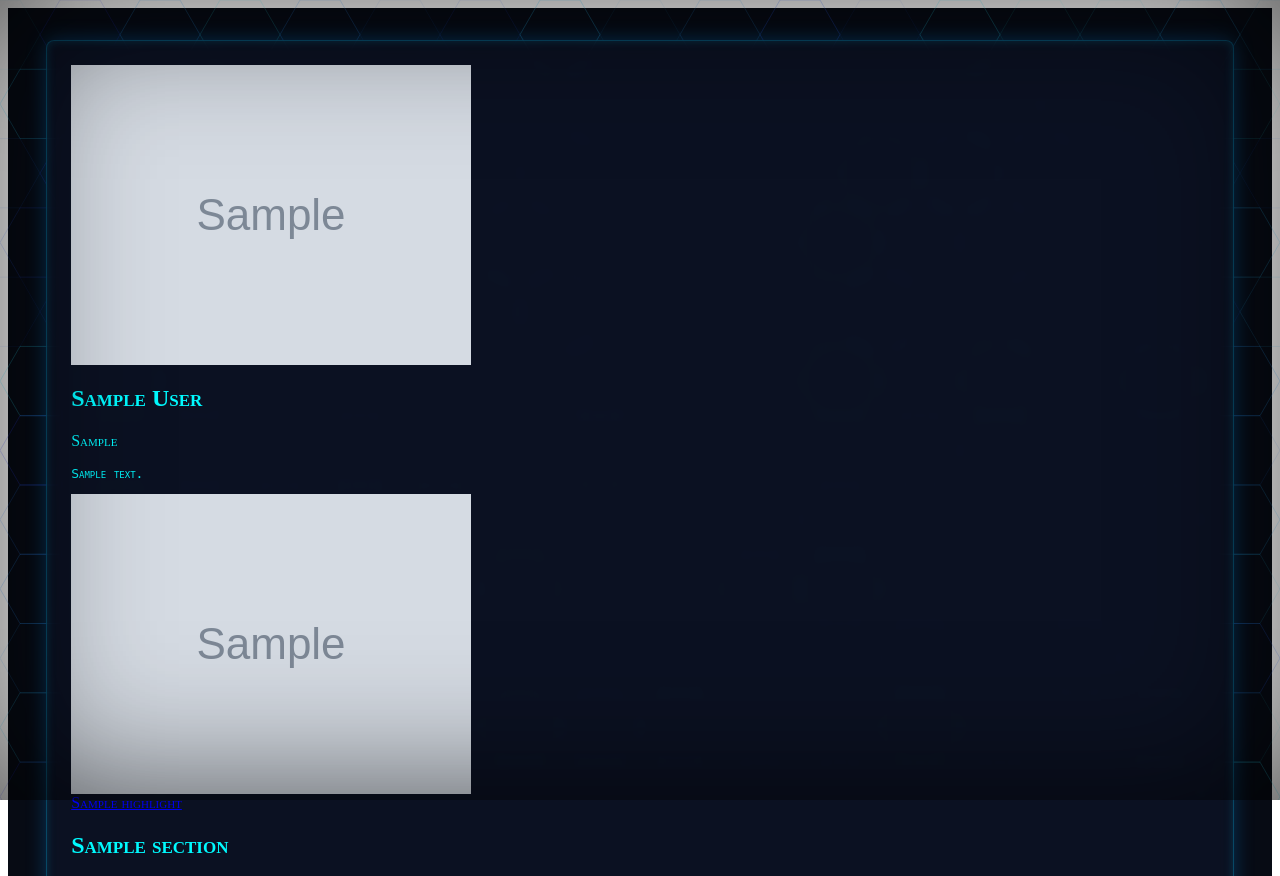
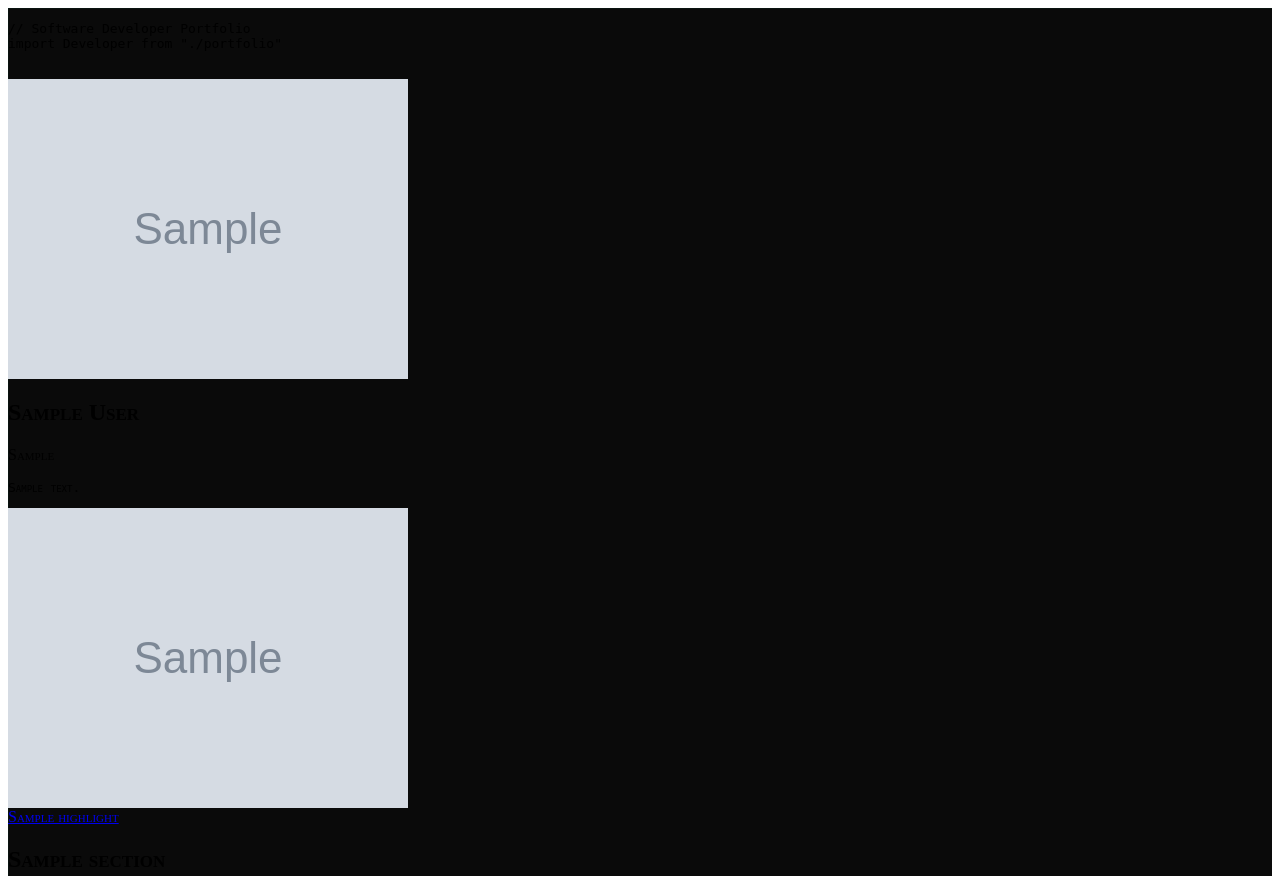
Before and after one commit to kushal1o1/Zylo, a Django app: template templates/designs/Development.html in a window 1280 px wide. Shown: the top 876 px of the page. Run offline with Django 5.2, Linux system fonts and the light colour scheme; the template is opened without the code that fills it: values that come from a table or form of the project are taken from there, others are empty; tables that the repository leaves empty hold one stand-in row (values such as "Sample post"); grey boxes marked "Sample" are stand-in pictures.

Commit message:
Feat:Added dynamically templates from admin pannel

```diff
--- a/ZYLO/settings.py
+++ b/ZYLO/settings.py
@@ -53,7 +53,7 @@ ROOT_URLCONF = 'ZYLO.urls'
 TEMPLATES = [
     {
         'BACKEND': 'django.template.backends.django.DjangoTemplates',
-        'DIRS': ['templates'],
+        'DIRS': ['templates','media/templates'],
         'APP_DIRS': True,
         'OPTIONS': {
             'context_processors': [
--- a/portfolios/models.py
+++ b/portfolios/models.py
@@ -119,6 +119,10 @@ def delete_old_background_image(sender, instance, **kwargs):
             # If the User_Info instance is new, nothing to delete
             pass
 
+def custom_upload_path(instance, filename):
+    # Define your custom path
+    return os.path.join('templates', filename)
+
 class Alldesigns(models.Model):
     DESIGN_CHOICES = [
         ('designs', 'Designs Folder'),
@@ -126,7 +130,7 @@ class Alldesigns(models.Model):
     ]
 
     name = models.CharField(max_length=100)  # Name of the design
-    template_file = models.FileField(upload_to='templates/', max_length=255)  # Upload the template file
+    template_file = models.FileField(upload_to=custom_upload_path, max_length=255)  # Upload the template file
     location = models.CharField(max_length=10, choices=DESIGN_CHOICES, default='designs')  # Folder choice
     code_name = models.CharField(max_length=6, unique=True)  # Code name for template (bg0, bg1, etc.)
 
@@ -138,6 +142,5 @@ class Alldesigns(models.Model):
 
         super().save(*args, **kwargs)
 
-
     def __str__(self):
         return self.name
--- a/templates/designs/Development.html
+++ b/templates/designs/Development.html
@@ -1,236 +1,84 @@
+<style>
+  /* Code Editor Grid Background */
+  .bg-code-editor {
+    background-color: #0a0a0a;
+    background-image:
+      linear-gradient(rgba(0, 255, 180, 0.04) 1px, transparent 1px),
+      linear-gradient(90deg, rgba(0, 255, 180, 0.04) 1px, transparent 1px);
 
-  <style>
-
-    @font-face {
-      font-family: 'Rajdhani';
-      font-style: normal;
-      font-weight: 500;
-      src: url(https://fonts.gstatic.com/s/rajdhani/v15/LDI2apCSOBg7S-QT7pb0EPOqeef2kg.woff2) format('woff2');
+    animation: editorGrid 30s linear infinite;
+    position: relative;
+    overflow: hidden;
+    height:fit-content;
   }
 
-    .gaming-background {
-      overflow: hidden;
-      background-color: #070b14;
-      width: 100%;
-      min-height: auto;
-
+  @keyframes editorGrid {
+    0% { background-position: 0 0, 0 0; }
+    100% { background-position: 100% 100%, 100% 100%; }
   }
 
-    .hex-grid-canvas {
+  /* Floating Dev Icons - random movement */
+  .float-icon {
     position: absolute;
-      top: 0;
-      left: 0;
-      width: 100%;
-      height: 100%;
-      z-index: 0;
-    }
-
-    .scan-line {
-      position: absolute;
-      top: 0;
-      left: 0;
-      width: 100%;
-      height: 100%;
-      background: repeating-linear-gradient(
-        to bottom,
-        rgba(0, 0, 0, 0) 0%,
-        rgba(0, 0, 0, 0) 98%,
-        rgba(0, 40, 100, 0.2) 98%,
-        rgba(0, 40, 100, 0.2) 100%
-      );
-      background-size: 100% 5px;
-      z-index: 2;
+    width: 40px;
+    opacity: 1;
+    animation: floatIcon 30s linear infinite;
     pointer-events: none;
   }
 
-    .vignette {
-      position: fixed;
-      top: 0;
-      left: 0;
-      width: 100%;
-      height: 100%;
-      box-shadow: inset 0 0 150px rgba(0, 0, 0, 0.7);
-      z-index: 2;
-      pointer-events: none;
+  @keyframes floatIcon {
+    0% {
+      transform: translateY(100vh) rotate(0deg);
     }
-
-    .contentgame {
-
-      z-index: 1;
-      color: #00faff;
-      background: rgba(13, 20, 40, 0.7);
-      backdrop-filter: blur(8px);
-      border-radius: 8px;
-      padding: 1.5rem;
-      margin: 2rem auto;
-      max-width: 90%;
-      box-shadow: 0 0 20px rgba(0, 150, 255, 0.3),
-                  inset 0 0 10px rgba(0, 200, 255, 0.2);
-      border: 1px solid rgba(0, 200, 255, 0.3);
+    100% {
+      transform: translateY(-100vh) rotate(360deg);
     }
-
-    .contentgame::before {
-      content: '';
-
-      top: 0;
-      left: 0;
-      right: 0;
-      height: 2px;
-      background: linear-gradient(90deg,
-        rgba(0, 200, 255, 0),
-        rgba(0, 200, 255, 0.8) 20%,
-        rgba(0, 200, 255, 0.2) 40%,
-        rgba(0, 200, 255, 0.8) 60%,
-        rgba(0, 200, 255, 0) 80%);
-      animation: scanEffect 4s infinite linear;
-    }
-
-    @keyframes scanEffect {
-      0% { transform: translateX(-100%); }
-      100% { transform: translateX(100%); }
   }
 </style>
+<div class=" ">
 
-  <div class="gaming-background  p-8 rounded-xl shadow-xl transform transition duration-300 ease-in-out  hover:shadow-2xl ">
-    <canvas id="hex-grid-canvas" class="hex-grid-canvas"></canvas>
-    <div class="scan-line"></div>
-    <div class="vignette"></div>
+<!-- Tailwind + BG Container -->
+<div class="bg-code-editor  w-full flex items-center justify-center text-white font-mono">
 
-    <div class="contentgame">
+  <!-- Floating Dev Icons (random X%) -->
+  <script>
+    const icons = [
+      "javascript", "python", "react", "github", "docker", "linux",
+      "go", "java", "cplusplus", "typescript", "nodejs", "html5", "css3"
+    ];
+    icons.forEach((icon, i) => {
+      const img = document.createElement("img");
+      img.src = `https://cdn.jsdelivr.net/gh/devicons/devicon/icons/${icon}/${icon}-original.svg`;
+      img.className = "float-icon";
+      img.style.left = `${Math.random() * 100}%`;
+      img.style.top = `${100 + Math.random() * 100}%`;
+      img.style.animationDelay = 0;
+      document.currentScript.parentElement.appendChild(img);
+    });
+  </script>
+
+  <!-- Simulated Code Editor -->
+  <div class="w-full  bg-[#1e1e1e]/90 border border-green-500/20 rounded-lg shadow-lg backdrop-blur p-6 relative z-10">
+
+    <!-- Editor Top Buttons -->
+    <div class="flex space-x-2 mb-4">
+      <span class="w-3 h-3 bg-red-500 rounded-full"></span>
+      <span class="w-3 h-3 bg-yellow-400 rounded-full"></span>
+      <span class="w-3 h-3 bg-green-500 rounded-full"></span>
+    </div>
+
+    <!-- Fake Code Header -->
+    <pre class="text-sm leading-relaxed text-green-300 mb-4">
+<span class="text-green-500">// Software Developer Portfolio</span>
+<span class="text-blue-400">import</span> <span class="text-cyan-300">Developer</span> from <span class="text-yellow-300">"./portfolio"</span>
+    </pre>
+
+    <!-- 🧩 Embedded Component -->
+    <div class="bg-[#111]/80 g border border-green-700 text-white p-8 rounded-xl shadow-xl transform transition duration-300 ease-in-out  hover:shadow-2xl flex flex-col items-center">
       {% include 'portfolio/main-info-phone.html' %}
     </div>
   </div>
+</div>
 
-  <script>
-    document.addEventListener('DOMContentLoaded', function() {
-      const canvas = document.getElementById('hex-grid-canvas');
-      const ctx = canvas.getContext('2d');
 
-      canvas.width = window.innerWidth;
-      canvas.height = window.innerHeight;
-
-      window.addEventListener('resize', function() {
-        canvas.width = window.innerWidth;
-        canvas.height = window.innerHeight;
-        initHexGrid();
-      });
-
-      const hexGrid = [];
-      const hexSize = 40;
-      const hexHeight = hexSize * Math.sqrt(3);
-      const hexWidth = hexSize * 2;
-      const hexSideLength = hexSize;
-      const hexVertAdjust = hexHeight / 2;
-
-      // Mouse tracking
-      const mouse = {
-        x: undefined,
-        y: undefined,
-        radius: 150
-      };
-
-      window.addEventListener('mousemove', function(event) {
-        mouse.x = event.x;
-        mouse.y = event.y;
-      });
-
-      class Hexagon {
-        constructor(x, y) {
-          this.x = x;
-          this.y = y;
-          this.baseOpacity = Math.random() * 0.2 + 0.05;
-          this.targetOpacity = this.baseOpacity;
-          this.currentOpacity = this.baseOpacity;
-          this.pulseSpeed = Math.random() * 0.02 + 0.01;
-          this.pulseDirection = Math.random() > 0.5 ? 1 : -1;
-          this.hue = Math.random() * 60 + 180; // Cyan to blue
-          this.isActivated = false;
-          this.activationLevel = 0;
-        }
-
-        draw() {
-          // Calculate distance from mouse
-          if (mouse.x && mouse.y) {
-            const dx = this.x - mouse.x;
-            const dy = this.y - mouse.y;
-            const distance = Math.sqrt(dx * dx + dy * dy);
-
-            if (distance < mouse.radius) {
-              this.isActivated = true;
-              this.targetOpacity = 0.8 * (1 - distance / mouse.radius) + this.baseOpacity;
-              this.activationLevel = 1 - distance / mouse.radius;
-            } else {
-              this.isActivated = false;
-              this.targetOpacity = this.baseOpacity;
-              this.activationLevel *= 0.95; // Fade out
-            }
-          }
-
-          // Smoothly change opacity
-          this.currentOpacity += (this.targetOpacity - this.currentOpacity) * 0.1;
-
-          // Draw hexagon
-          ctx.beginPath();
-
-          // Calculate points
-          for (let i = 0; i < 6; i++) {
-            const angle = (i * Math.PI) / 3;
-            const xPos = this.x + hexSize * Math.cos(angle);
-            const yPos = this.y + hexSize * Math.sin(angle);
-
-            if (i === 0) {
-              ctx.moveTo(xPos, yPos);
-            } else {
-              ctx.lineTo(xPos, yPos);
-            }
-          }
-
-          ctx.closePath();
-
-          // Fill with gradient if activated
-          if (this.activationLevel > 0) {
-            const grd = ctx.createRadialGradient(
-              this.x, this.y, 0,
-              this.x, this.y, hexSize * 2
-            );
-            grd.addColorStop(0, `hsla(${this.hue}, 100%, 70%, ${this.currentOpacity * 2})`);
-            grd.addColorStop(1, `hsla(${this.hue}, 100%, 50%, 0)`);
-            ctx.fillStyle = grd;
-            ctx.fill();
-          }
-
-          // Draw border
-          ctx.strokeStyle = `hsla(${this.hue}, 100%, 60%, ${this.currentOpacity})`;
-          ctx.lineWidth = 1;
-          ctx.stroke();
-
-          // Pulse effect
-          this.baseOpacity += this.pulseSpeed * this.pulseDirection;
-          if (this.baseOpacity > 0.3 || this.baseOpacity < 0.05) {
-            this.pulseDirection *= -1;
-            this.baseOpacity = Math.max(0.05, Math.min(this.baseOpacity, 0.3));
-          }
-        }
-      }
-
-      function initHexGrid() {
-        hexGrid.length = 0; // Clear existing hexagons
-        for (let y = 0; y < canvas.height + hexHeight; y += hexHeight) {
-          for (let x = 0; x < canvas.width + hexWidth; x += hexWidth) {
-            const offsetX = (y / hexHeight) % 2 === 0 ? 0 : hexWidth / 2;
-            const hexagon = new Hexagon(x + offsetX, y + hexVertAdjust);
-            hexGrid.push(hexagon);
-          }
-        }
-      }
-
-      function animate() {
-        ctx.clearRect(0, 0, canvas.width, canvas.height);
-        hexGrid.forEach(hex => hex.draw());
-        requestAnimationFrame(animate);
-      }
-
-      initHexGrid();
-      animate();
-    });
-  </script>
+</div>
```
Also changed, not shown: portfolios/migrations/0026_alter_alldesigns_template_file.py (added). Lines whose indentation alone changed are shown as unchanged.
